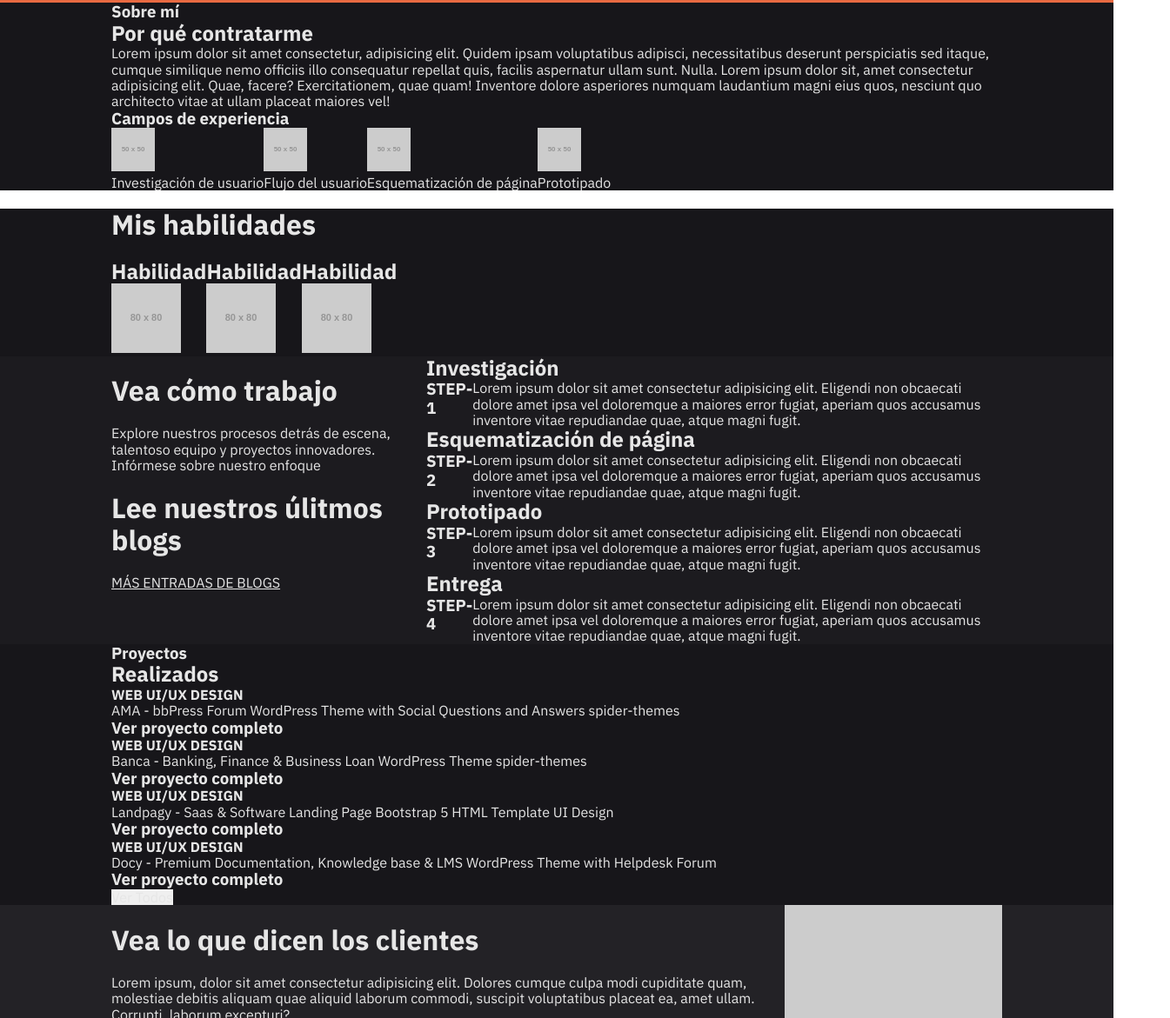
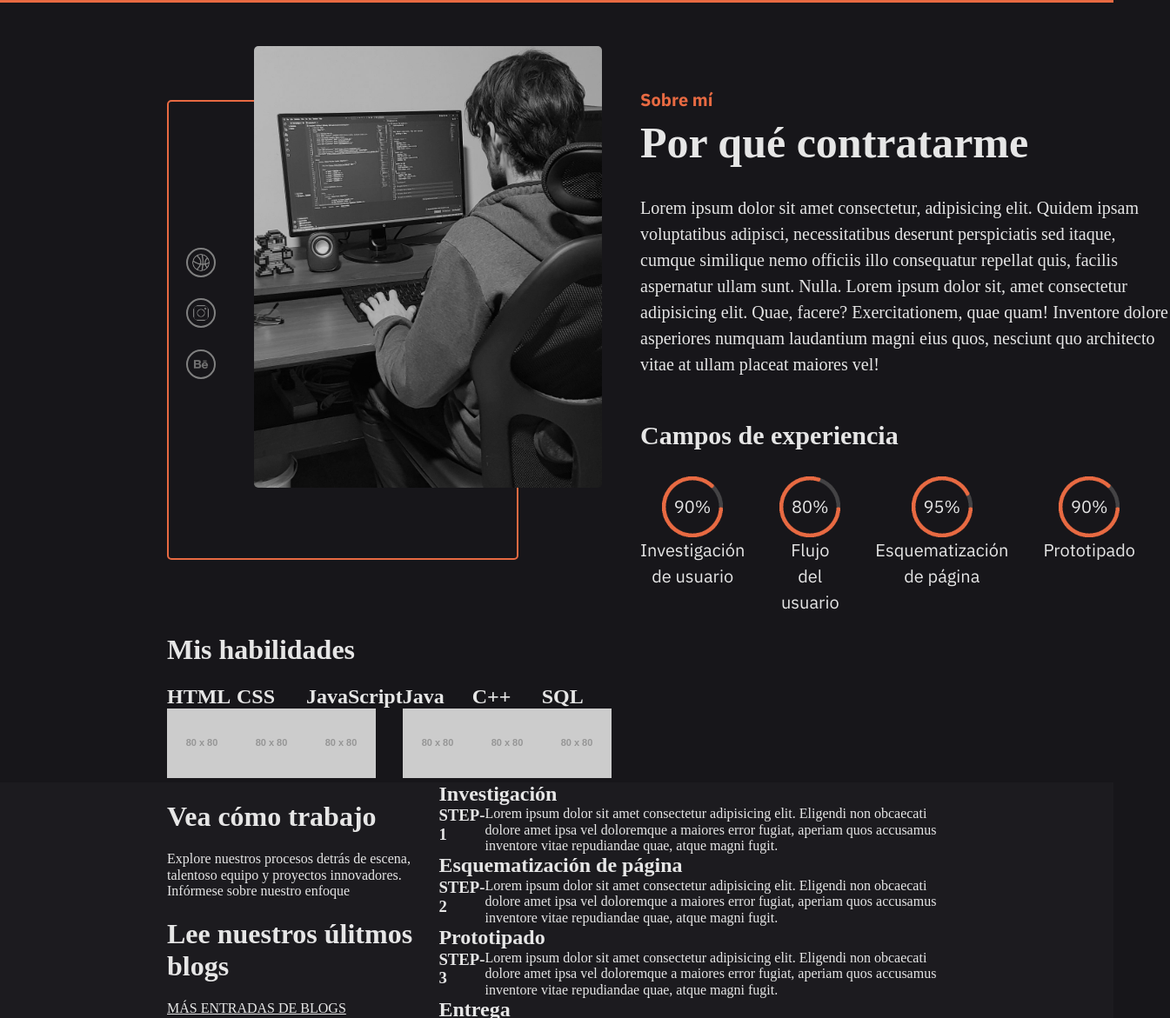
Before and after one commit to L-LopezMartin/TP-Final-Portfolio, a plain HTML site: page index.html in a window 1280 px wide. Shown: the part 777-1948 px from the top of the page at 87% size, 1345 px wide, since content can reach past the window. Drawn offline with nearby package versions, Linux system fonts and the light colour scheme; placeholder pictures from the web are drawn by us.

Commit message:
Agregadas imágenes y logos, 3/10 secciones hechas en estilos de CSS

```diff
--- a/css/styles.css
+++ b/css/styles.css
@@ -16,13 +16,7 @@
     padding: 0px;
     margin: 0px;
     color: var(--font_c1);
-    font-family: 'IBM Plex Sans';
-}
-
-*{
-    border: 1px;
-    border-color: slategray;
-    /* border-style: solid; */
+    font-family: 'Playafair Display';
 }
 
 .columnflex{ display: flex; flex-direction: column;}
@@ -35,7 +29,15 @@
 .contrastColor2{ background-color: var(--contrast_c2); }
 
 body footer, body header, body main section{
-    padding: 0 10vw;
+    padding: 0 15vw;
+}
+
+body{
+    background-color: var(--bkg_c1);
+}
+
+button{
+    font-family: 'IBM Plex Sans';
 }
 
 /*#region Header */
@@ -57,6 +59,7 @@ body footer, body header, body main section{
     text-decoration: none;
     font-weight: bold;
     font-size: 16px;
+    font-family: 'IBM Plex Sans';
 }
 .bi-chevron-down{
     font-size: 16px;
@@ -67,6 +70,7 @@ body footer, body header, body main section{
     font-weight: bold;
     border-radius: 5px;
     background-color: var(--font_c1);
+    font-family: 'IBM Plex Sans';
 }
 .header button:hover{
     cursor: pointer;
@@ -74,11 +78,16 @@ body footer, body header, body main section{
 /*#endregion*/
 
 /*#region Hero*/
+
 .hero{
     background-color: var(--bkg_c1);
     display: flex;
+    background-image: url('../img/YoGrande.png');
+    background-size: 70%;
+    background-repeat: no-repeat;
+    background-position-x: 80%;
+    background-position-y: 40%;
     flex-direction: row;
-    background-image: none;
     height: 70vh;
 }
 .heroDiv{
@@ -98,15 +107,16 @@ h1 span{
 }
 .hero h2{
     color: var(--font_c2);
-    font-family: 'Playfair Display';
     font-weight: normal;
     text-transform: capitalize;
     font-size: 30px;
+    font-family: 'IBM Plex Sans';
 }
 .hero h3{
     color: var(--font_c2);
     text-transform: uppercase;
     font-size: 15px;
+    font-family: 'IBM Plex Sans';
 }
 .contacto h4{
     font-weight: normal;
@@ -115,7 +125,7 @@ h1 span{
 .contacto p{
     color: var(--font_c2);
 }
-.hero botones{
+.hero .botones{
     margin: 20px, 0, 20px, 0;
 }
 .botones button{
@@ -172,6 +182,134 @@ h1 span{
 /*#endregion*/
 
 /*#region About me*/
+.aboutMe{
+    background-color: var(--bkg_c1);
+    display: flex;
+    flex-direction: row;
+    padding-top: 50px;
+}
+.imagenesAboutMe{
+    height: 650px;
+}
+.itsaBorder .SNScontainer{
+    display: flex;
+    flex-direction: column;
+    position: relative;
+    top: 30%;
+    left: 10px;
+}
+.SNS{
+    border: 2px grey solid;
+    border-radius: 100%;
+    width: 20px;
+    height: 20px;
+    padding: 5px;
+    margin: 10px;
+}
+.SNS:hover{
+    border: 2px var(--contrast_c1) solid;
+    background-color: var(--contrast_c1);
+}
+.itsaMe{
+    position: relative;
+    left: 100px;
+    width: 400px;
+    z-index: 1;
+    filter: grayscale(100%) saturate(100%) brightness(80%);
+    border-radius:
+    5px;
+}
+.itsaBorder{
+    position: relative;
+    top: -450px;
+    width: 400px;
+    height: 525px;
+    border: 2px var(--contrast_c1) solid;
+    border-radius: 5px;
+}
+.infoAboutMe{
+    display: flex;
+    flex-direction: column;
+    position: relative;
+    padding-left: 140px;
+    padding-top: 50px;
+}
+.infoAboutMe h1{
+    color: var(--font_c3);
+    padding: 0;
+    margin: 0;
+    font-size: 20px;
+    font-family: 'IBM Plex Sans';
+}
+.infoAboutMe h2{
+    font-size: 50px;
+    margin-top: 10px;
+    margin-bottom: 30px;
+}
+.infoAboutMe p{
+    font-size: 20px;
+    line-height: 30px;
+}
+.infoAboutMe h3{
+    margin-top: 50px;
+    font-size: 30px;
+    margin-bottom: 30px;
+}
+.campos{
+    display: flex;
+    flex-direction: row;
+}
+.campos .subCampos{
+    display: flex;
+    flex-direction: column;
+    align-items: center;
+    margin-right: 40px;
+}
+.campos p{
+    text-align: center;
+    font-family: 'IBM Plex Sans';
+}
+.invUsr{
+    height: 70px;
+    width: 70px;
+    background-image: url('../img/90.png');
+    background-size: 70px;
+    background-repeat: no-repeat;
+    display: flex;
+    justify-content: center;
+    align-items: center;
+}
+.fluUsr{
+    height: 70px;
+    width: 70px;
+    background-image: url('../img/80.png');
+    background-size: 70px;
+    background-repeat: no-repeat;
+    display: flex;
+    justify-content: center;
+    align-items: center;
+}
+.esqPag{
+    height: 70px;
+    width: 70px;
+    background-image: url('../img/95.png');
+    background-size: 70px;
+    background-repeat: no-repeat;
+    display: flex;
+    justify-content: center;
+    align-items: center;
+
+}
+.pro{
+    height: 70px;
+    width: 70px;
+    background-image: url('../img/90.png');
+    background-size: 70px;
+    background-repeat: no-repeat;
+    display: flex;
+    justify-content: center;
+    align-items: center;
+}
 /*#endregion */
 
 /*#region My skills*/
--- a/index.html
+++ b/index.html
@@ -86,50 +86,89 @@
         <!-- Fin Banner -->
 
         <!-- About me -->
-        <section class="bkgColor1">
-            <h3>Sobre mí</h3>
+        <section class="aboutMe">
+            <div>
+                <div class="imagenesAboutMe">
+                    <img src="img/DurandoEnElTrabajo.png" alt="" class="itsaMe">
+                    <div class="itsaBorder">
+                        <div class="SNScontainer">
+                            <a href="">
+                                <img src="img/globe.png" alt="" class="SNS">
+                            </a>
+                            <a href="">
+                                <img src="img/Instagram.png" alt="" class="SNS">
+                            </a>
+                            <a href="">
+                                <img src="img/behance_logo.png" alt="" class="SNS">
+                            </a>
+                        </div>
+                    </div>
+                </div>
+            </div>
+            <div class="infoAboutMe">
+                <h1>Sobre mí</h1>
                 <h2>Por qué contratarme</h2>
                 <p>Lorem ipsum dolor sit amet consectetur, adipisicing elit. Quidem ipsam voluptatibus adipisci, necessitatibus deserunt perspiciatis sed itaque, cumque similique nemo officiis illo consequatur repellat quis, facilis aspernatur ullam sunt. Nulla.
                 Lorem ipsum dolor sit, amet consectetur adipisicing elit. Quae, facere? Exercitationem, quae quam! Inventore dolore asperiores numquam laudantium magni eius quos, nesciunt quo architecto vitae at ullam placeat maiores vel!
                 </p>
 
                 <h3>Campos de experiencia</h3>
-            <div class="rowflex">
-                <div>
-                    <img src="https://placehold.co/50" alt="">
+                <div class="campos">
+                    <div class="subCampos">
+                        <div class="invUsr">
+                            <p>90%</p>
+                        </div>
                         <p>Investigación de usuario</p>
                     </div>
-                <div>
-                    <img src="https://placehold.co/50" alt="">
+                    <div class="subCampos">
+                        <div class="fluUsr">
+                            <p>80%</p>
+                        </div>
                         <p>Flujo del usuario</p>
                     </div>
-                <div>
-                    <img src="https://placehold.co/50" alt="">
+                    <div class="subCampos">
+                        <div class="esqPag">
+                            <p>95%</p>
+                        </div>
                         <p>Esquematización de página</p>
                     </div>
-                <div>
-                    <img src="https://placehold.co/50" alt="">
+                    <div class="subCampos">
+                        <div class="pro">
+                            <p>90%</p>
+                        </div>
                         <p>Prototipado</p>
+                    </div>
                 </div>
             </div>
         </section>
         <!-- Fin About me -->
-
         <!-- My skills -->
         <!-- Esta sección no estaba originalmente en la página-->
         <section class="bkgColor1">
             <h1> Mis habilidades </h1>
             <div class="rowflex">
                 <div>
-                    <h2> Habilidad </h2>
+                    <h2> HTML </h2>
                     <img src="https://placehold.co/80" alt="">
                 </div>
                 <div>
-                    <h2> Habilidad </h2>
+                    <h2> CSS </h2>
                     <img src="https://placehold.co/80" alt="">
                 </div>
                 <div>
-                    <h2> Habilidad </h2>
+                    <h2> JavaScript </h2>
+                    <img src="https://placehold.co/80" alt="">
+                </div>
+                <div>
+                    <h2> Java </h2>
+                    <img src="https://placehold.co/80" alt="">
+                </div>
+                <div>
+                    <h2> C++ </h2>
+                    <img src="https://placehold.co/80" alt="">
+                </div>
+                <div>
+                    <h2> SQL </h2>
                     <img src="https://placehold.co/80" alt="">
                 </div>
             </div>
@@ -186,29 +225,29 @@
             <div>
                 <!-- Proyecto 1 -->
                 <div>
-                    <h4>WEB UI/UX DESIGN</h4>
-                    <p> AMA - bbPress Forum WordPress Theme with Social Questions and Answers spider-themes</p>
+                    <h4>Portfolio / Landing Page</h4>
+                    <p> Proyecto final del curso de desarrollo FullStack. Lo estás visualizando ahora mismo.</p>
                     <h3>Ver proyecto completo</h3>
                 </div>
 
                 <!-- Proyecto 2 -->
                 <div>
-                    <h4>WEB UI/UX DESIGN</h4>
-                    <p> Banca - Banking, Finance & Business Loan WordPress Theme spider-themes</p>
+                    <h4>Proyecto 2</h4>
+                    <p> Lorem ipsum dolor sit amet consectetur adipisicing elit. Dolores fugit illo rem! Minus, quibusdam iste pariatur nostrum omnis, quam nulla ut praesentium voluptatibus repellat deleniti facilis eos nemo? Suscipit, nulla?</p>
                     <h3>Ver proyecto completo</h3>
                 </div>
 
                 <!-- Proyecto 3 -->
                 <div>
-                    <h4>WEB UI/UX DESIGN</h4>
-                    <p> Landpagy - Saas & Software Landing Page Bootstrap 5 HTML Template UI Design</p>
+                    <h4>Proyecto 3</h4>
+                    <p> Lorem ipsum dolor sit amet, consectetur adipisicing elit. Deleniti fuga nam fugit, et voluptatem consequuntur placeat quos a nemo excepturi quas autem sed impedit exercitationem esse nobis quae voluptatibus numquam.</p>
                     <h3>Ver proyecto completo</h3>
                 </div>
 
                 <!-- Proyecto 4 -->
                 <div>
-                    <h4>WEB UI/UX DESIGN</h4>
-                    <p> Docy - Premium Documentation, Knowledge base & LMS WordPress Theme with Helpdesk Forum</p>
+                    <h4>Proyecto 4</h4>
+                    <p> Lorem ipsum dolor sit amet consectetur adipisicing elit. Facilis nisi excepturi officia, at neque voluptatum ea, aspernatur unde placeat hic debitis, numquam maxime culpa voluptatem laboriosam libero inventore magnam veritatis.</p>
                     <h3>Ver proyecto completo</h3>
                 </div>
             </div>
```
Also changed, not shown: img/80.png (added), img/90.png (added), img/95.png (added), img/DurandoEnElTrabajo.png (added), img/Instagram.png (added), img/YoGrande.png (added), img/behance_logo.png (added), img/globe.png (added). Lines whose indentation alone changed are shown as unchanged.
